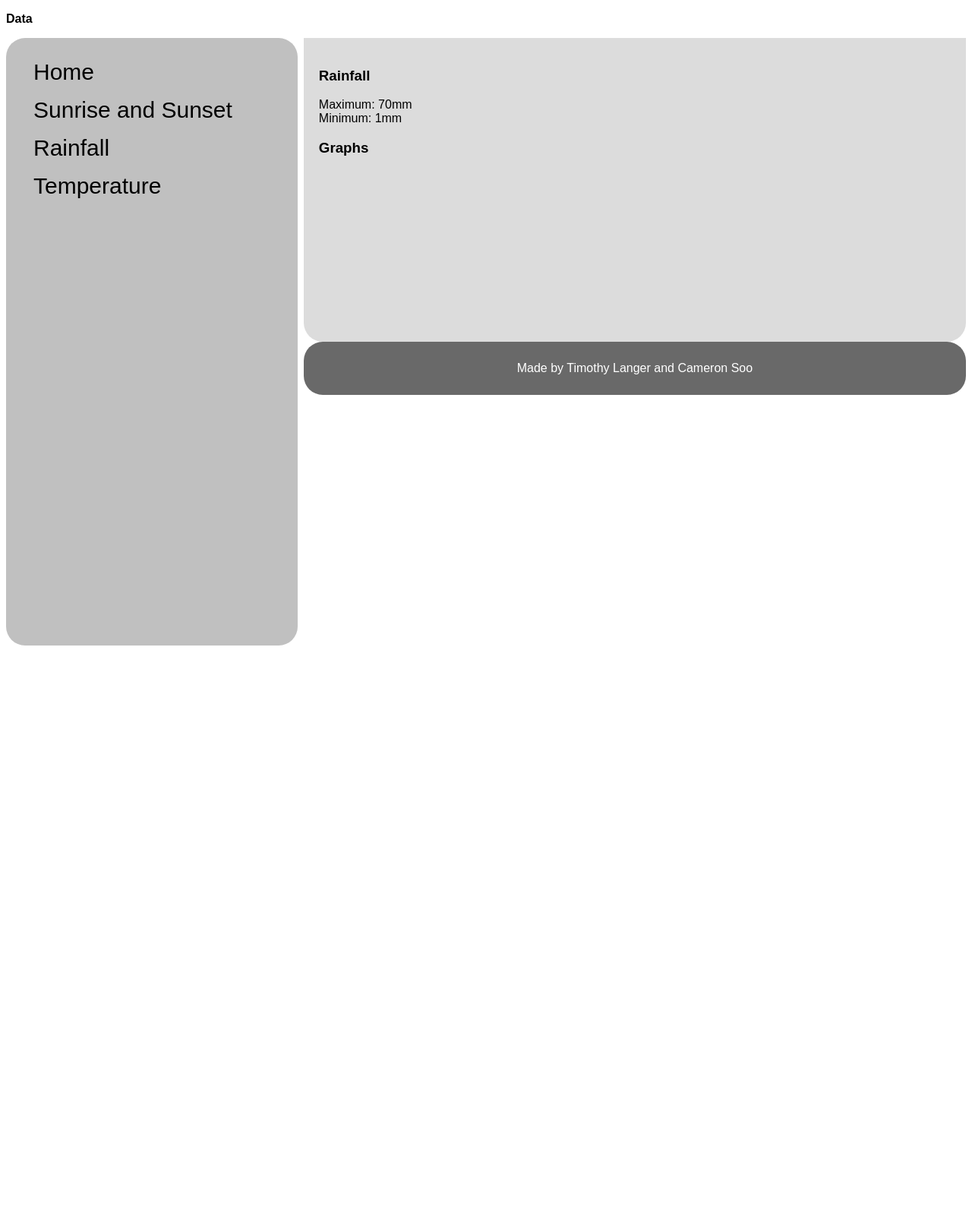
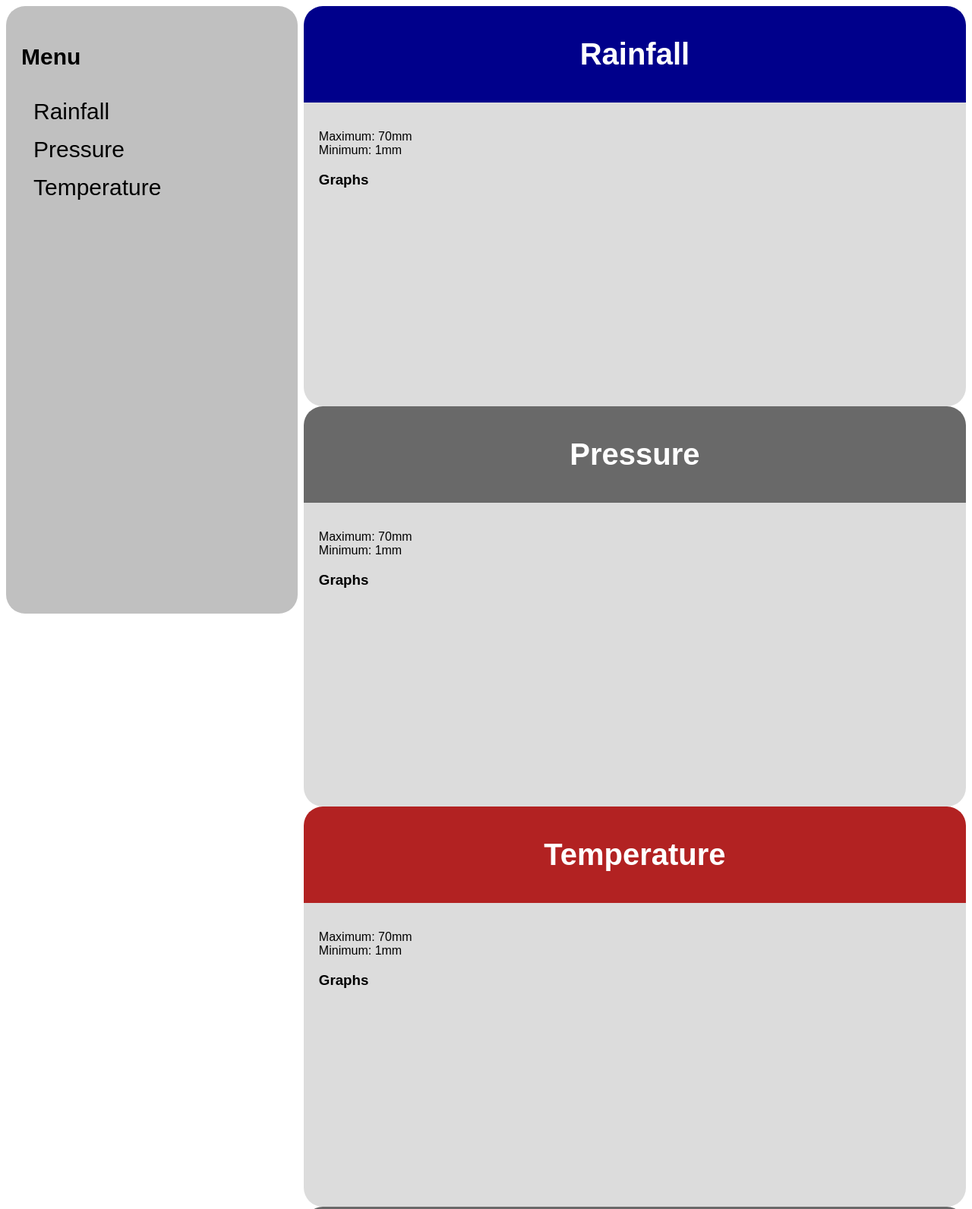
Before and after one commit to ZeevoX/summer-project, a plain HTML site: page main.html in a window 1280 px wide. Shown: the top 1592 px of the page at 76% size. Before the commit the page ends 800 px from the top, so only its background shows below. Drawn offline with Linux system fonts and the light colour scheme; no server answers; a web font is replaced by a local one.

Commit message:
Update main.html

```diff
--- a/main.html
+++ b/main.html
@@ -1,4 +1,3 @@
-
 <!DOCTYPE html>
 <html>
 <head>
@@ -7,29 +6,69 @@
 </head>
 <body>
 
-<header>
+<nav>
+  <ul>
+    <p>
+      <b>Menu</b>
+    </p>
+    <li><a href="#">Rainfall</a></li>
+    <li><a href="#">Pressure</a></li>
+    <li><a href="#">Temperature</a></li>
+  </ul>
+</nav>
+
+
+<header1>
   <p>
-    <b>Data</b>
+    <b>Rainfall</b>
   </p>
-</header>
+</header1>
 
 <section>
-  <nav>
-    <ul>
-      <li><a href="#">Home</a></li>
-      <li><a href="#">Sunrise and Sunset</a></li>
-      <li><a href="#">Rainfall</a></li>
-      <li><a href="#">Temperature</a></li>
-    </ul>
-  </nav>
-
   <data>
     <p>
-      <h3>Rainfall</h3>
       <div id="content">
-        Maximum: <div id="value_max" class="value">70</div><div id="units_max" class="units">mm</div>
+        Maximum: <div id="value1" style="display: inline-block;">70</div><div id="units1" style="display: inline-block;">mm</div>
         <br>
-        Minimum: <div id="value_min" class="value">1</div><div id="units_min" class="units">mm</div>
+        Minimum: <div id="value2" style="display: inline-block;">1</div><div id="units2" style="display: inline-block;">mm</div>
+      </div>
+      <h3>Graphs</h3>
+    </p>
+  </data>
+</section>
+
+<header2>
+  <p>
+    <b>Pressure</b>
+  </p>
+</header2>
+
+<section>
+  <data>
+    <p>
+      <div id="content">
+        Maximum: <div id="value1" style="display: inline-block;">70</div><div id="units1" style="display: inline-block;">mm</div>
+        <br>
+        Minimum: <div id="value2" style="display: inline-block;">1</div><div id="units2" style="display: inline-block;">mm</div>
+      </div>
+      <h3>Graphs</h3>
+    </p>
+  </data>
+</section>
+
+<header3>
+  <p>
+    <b>Temperature</b>
+  </p>
+</header3>
+
+<section>
+  <data>
+    <p>
+      <div id="content">
+        Maximum: <div id="value1" style="display: inline-block;">70</div><div id="units1" style="display: inline-block;">mm</div>
+        <br>
+        Minimum: <div id="value2" style="display: inline-block;">1</div><div id="units2" style="display: inline-block;">mm</div>
       </div>
       <h3>Graphs</h3>
     </p>
@@ -41,6 +80,15 @@
     Made by Timothy Langer and Cameron Soo
   </p>
 </footer>
-
+<script>
+var xmlHttp = new XMLHttpRequest();
+xmlHttp.open( "GET", "https://zeevox.net/summer-project/server/current.php", false );
+xmlHttp.send( null );
+let data = JSON.parse(xmlHttp.responseText);
+document.getElementById("value1").innerHTML = data["temp1"]["v"];
+document.getElementById("value2").innerHTML = data["fan1"]["v"];
+document.getElementById("units1").innerHTML = data["temp1"]["u"];
+document.getElementById("units2").innerHTML = data["fan1"]["u"];
+</script>
 </body>
 </html>
```
